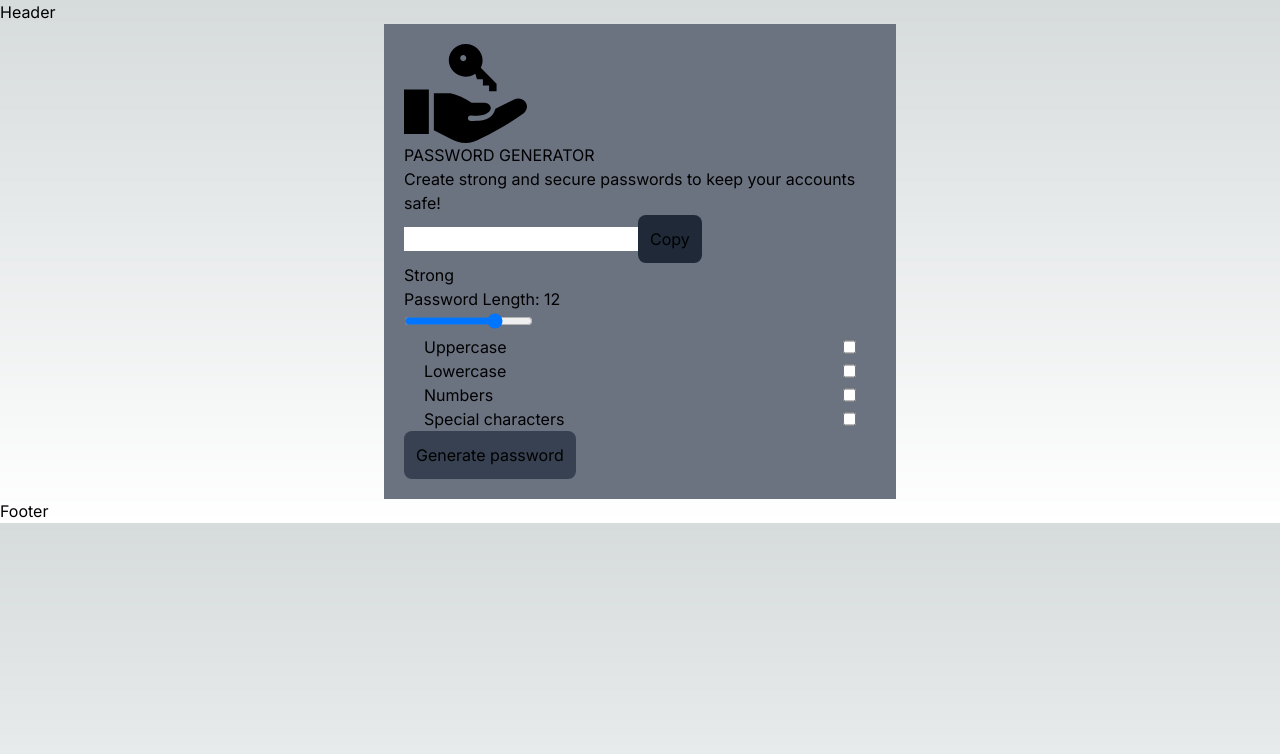
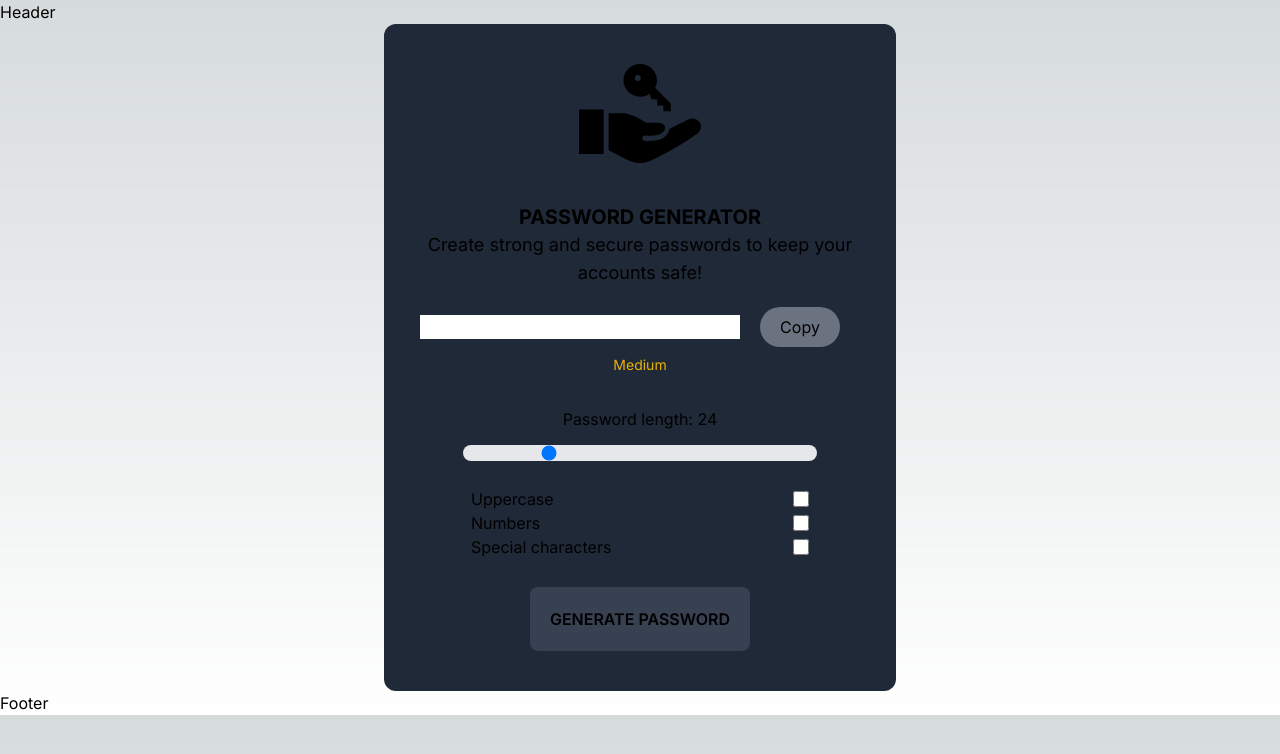
Before and after one commit to FremyCode/password-generator, a Next.js app: page / in a window 1280 px wide. Shown: the top 754 px of the page. Built offline with nearby package versions, Linux system fonts and the light colour scheme.

Commit message:
Changes
Implemented all the functionalities. Could use some refactoring.

```diff
--- a/app/components/Checkbox.tsx
+++ b/app/components/Checkbox.tsx
@@ -2,13 +2,14 @@
 import React from "react";
 import { CheckboxProps, CheckboxOption } from "../types";
 
-export const Checkbox = ({ options }: CheckboxProps) => {
+export const Checkbox = ({ options, updateOptions }: CheckboxProps) => {
+
   return (
     <div className="flex flex-col">
       {options.map((option: CheckboxOption, index: number) => (
-        <div className="flex justify-between mx-5" key={index}>
+        <div className="flex justify-between text-bold" key={index}>
           <label>{option.label}</label>
-          <input type="checkbox" id={option.label} name="passwordType" />
+          <input type="checkbox" id={option.label} name="passwordType" onChange={() => updateOptions(option)} className="w-4" />
         </div>
       ))}
     </div>
--- a/app/components/PasswordGenerator.tsx
+++ b/app/components/PasswordGenerator.tsx
@@ -3,57 +3,116 @@ import React, { useState, useEffect } from "react";
 import Image from "next/image";
 import PasswordImage from "../assets/images/access-hand-key-icon.svg";
 import { Checkbox } from "./Checkbox";
+import { CheckboxOption } from "../types";
 
 export const PasswordGenerator = () => {
-  const [password, setPassword] = useState<string>("")
+  const [password, setPassword] = useState<string>("");
   const [passwordStrength, setPasswordStrength] = useState<string>("Strong");
-  const [passwordLength, setPasswordLength] = useState<number>(12);
-  const passwordOptions = [
-    { value: "Uppercase", label: "Uppercase" },
-    { value: "Lowercase", label: "Lowercase" },
-    { value: "Numbers", label: "Numbers" },
-    { value: "SpecialChars", label: "Special characters" },
-  ];
+  const [passwordLength, setPasswordLength] = useState<number>(24);
+  const [passwordOptions, setPasswordOptions] = useState([
+    { value: false, label: "Uppercase" },
+    { value: false, label: "Numbers" },
+    { value: false, label: "Special characters" },
+  ]);
+
+  const [includeUppercase, setIncludeUppercase] = useState(false);
+  const [includeNumbers, setIncludeNumbers] = useState(false);
+  const [includeSpecialChars, setIncludeSpecialChars] = useState(false);
 
   function handlePasswordGen() {
     const length = passwordLength; // Change this value to set the desired length of the random string
-    const characters = "ABCDEFGHIJKLMNOPQRSTUVWXYZabcdefghijklmnopqrstuvwxyz0123456789";
+    let characters = "abcdefghijklmnopqrstuvwxyz";
     let randomString = "";
 
-    for (let i = 0; i < length; i++) {
-        const randomIndex = Math.floor(Math.random() * characters.length);
-        randomString += characters.charAt(randomIndex);
+    //Check user choices for characters to be included in password generation
+
+    if (includeUppercase) {
+      characters += "ABCDEFGHIJKLMNOPQRSTUVWXYZ";
+    }
+    if (includeNumbers) {
+      characters += "0123456789";
+    }
+    if (includeSpecialChars) {
+      characters += "!#¤%&/()=?\\";
     }
 
-    setPassword(randomString)
+    for (let i = 0; i < length; i++) {
+      const randomIndex = Math.floor(Math.random() * characters.length);
+      randomString += characters.charAt(randomIndex);
+    }
 
+    setPassword(randomString);
+  }
+
+  //Updates the password generation options based on user input in the checkboxes
+
+  function updateOptions(option: CheckboxOption) {
+    if (option.label == "Uppercase") {
+      setIncludeUppercase(!includeUppercase);
+    }
+    if (option.label == "Numbers") {
+      setIncludeNumbers(!includeNumbers);
+    }
+    if (option.label == "Special characters") {
+      setIncludeSpecialChars(!includeSpecialChars);
+    }
+  }
+
+  //Copies the selected data (in this case password as a string) to the clipboard so the user can copy-paste the password
+
+  function copyToClipboard(data: any) {
+    navigator.clipboard
+      .writeText(data)
+      .then(() => {
+        alert("Password copied, you can now paste it with CTRL+V");
+      })
+      .catch((error) => {
+        console.error("Error copying text to clipboard:", error);
+      });
   }
 
   useEffect(() => {
-    console.log("Length: ", passwordLength)
-    console.log("Strength: ", passwordStrength)
-    console.log("Password: ", password)
+    if(password.length >= 24 && includeSpecialChars ) {
+      setPasswordStrength("Strong")
+    } else if(password.length < 24 || !includeSpecialChars) {
+      setPasswordStrength("Medium")
+    } else {
+      setPasswordStrength("Weak")
+    }
   }, [password])
 
 
   return (
     <>
-      <div className="bg-gray-500 h-full mx-[30dvw] p-5">
+      <div className="bg-gray-800 h-full mx-[30dvw] p-5 flex flex-col items-center rounded-xl">
         <Image
           src={PasswordImage}
           alt="Password generator for all your passwordy needs"
+          className="my-5"
         />
-        <section>
-          <h1>PASSWORD GENERATOR</h1>
-          <p>Create strong and secure passwords to keep your accounts safe!</p>
+        <section className="text-center p-5">
+          <h1 className="text-xl font-bold">PASSWORD GENERATOR</h1>
+          <p className="text-lg">
+            Create strong and secure passwords to keep your accounts safe!
+          </p>
         </section>
-        <>
-          <input type="text" />
-          <button className="rounded-lg bg-gray-800 p-3">Copy</button>
-        </>
-        <p>{passwordStrength}</p>
-        <div id="lengthSlider">
-          <p>Password Length: {passwordLength}</p>
+        <div className="inline-block align-middle">
+          <input
+            type="text"
+            value={password}
+            className="text-black w-[25dvw] h-[3dvh] text-center"
+            readOnly={true}
+          />
+          <button
+            onClick={() => copyToClipboard(password)}
+            className="rounded-full bg-gray-500 px-5 py-2 mx-5"
+          >
+            Copy
+          </button>
+        </div>
+        <p className={`text-sm p-2 ${passwordStrength == "Strong" ? "text-green-500" : "text-yellow-500" && passwordStrength == "Weak" ? "text-red-500" : "text-yellow-500" }`}>{passwordStrength}</p>
+        <div id="lengthSlider" className="p-3 w-[80%] text-center">
+          <p className="p-3">Password length: {passwordLength}</p>
           <input
             type="range"
             id="passwordLength"
@@ -61,11 +120,22 @@ export const PasswordGenerator = () => {
             min={12}
             max={64}
             step={1}
+            defaultValue={24}
             onChange={(e) => setPasswordLength(parseInt(e.target.value))}
+            className="w-full h-4 bg-gray-200 rounded-full appearance-none cursor-pointer dark:bg-gray-700"
           />
         </div>
-        <Checkbox options={passwordOptions} />
-        <button className="rounded-lg bg-gray-700 p-3" onClick={() => handlePasswordGen()}>Generate password</button>
+        <div className="w-3/4 p-2">
+          <Checkbox options={passwordOptions} updateOptions={updateOptions} />
+        </div>
+        <div className="p-5">
+          <button
+            className="rounded-lg bg-gray-700 p-5 font-semibold"
+            onClick={() => handlePasswordGen()}
+          >
+            GENERATE PASSWORD
+          </button>
+        </div>
       </div>
     </>
   );
--- a/app/types.ts
+++ b/app/types.ts
@@ -1,8 +1,9 @@
 export type CheckboxProps = {
-    options: CheckboxOption[]
+    options: CheckboxOption[];
+    updateOptions: Function;
 }
 
 export type CheckboxOption = {
-    value: string | number;
+    value: boolean;
     label: string;
 }
```
